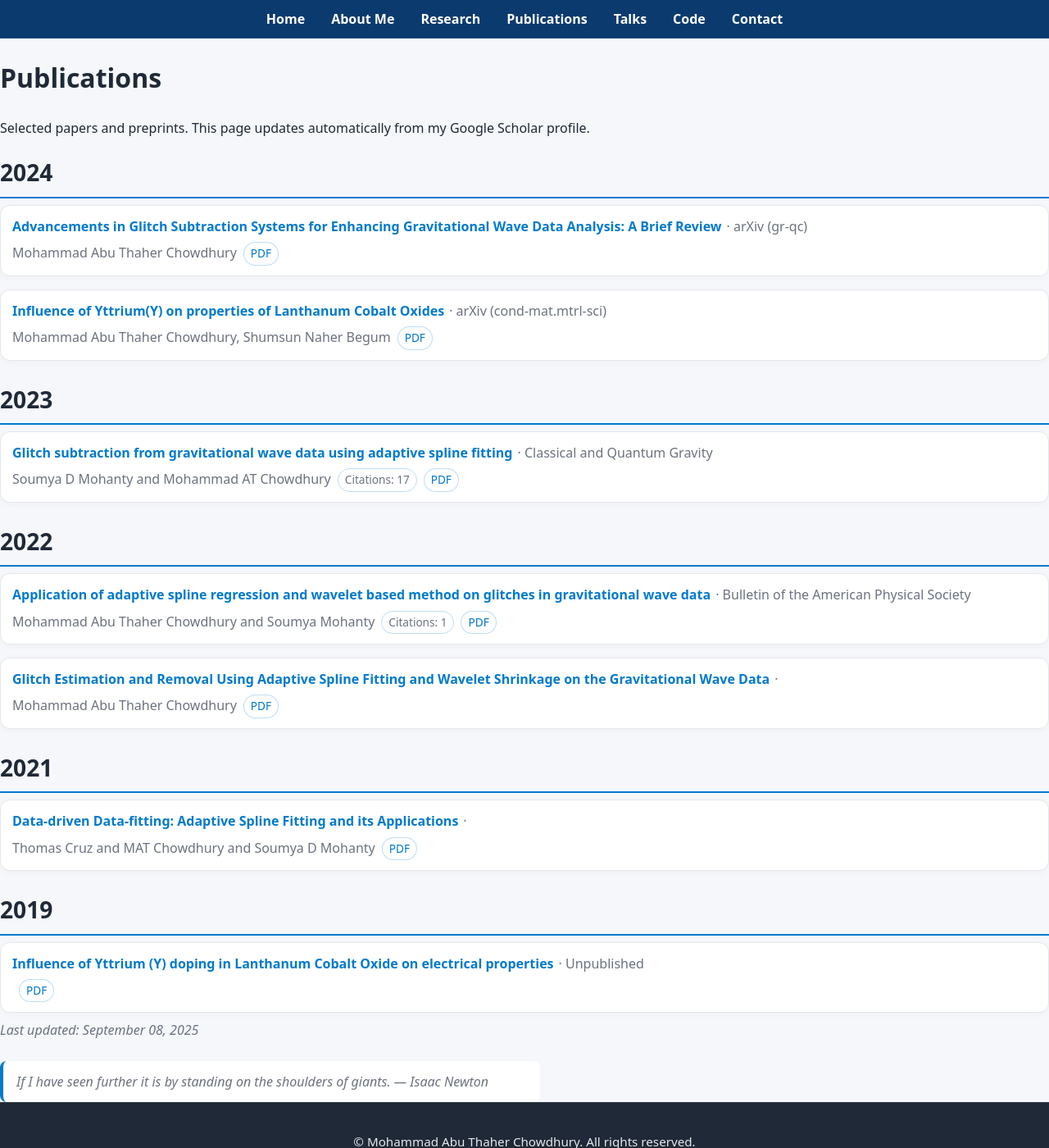
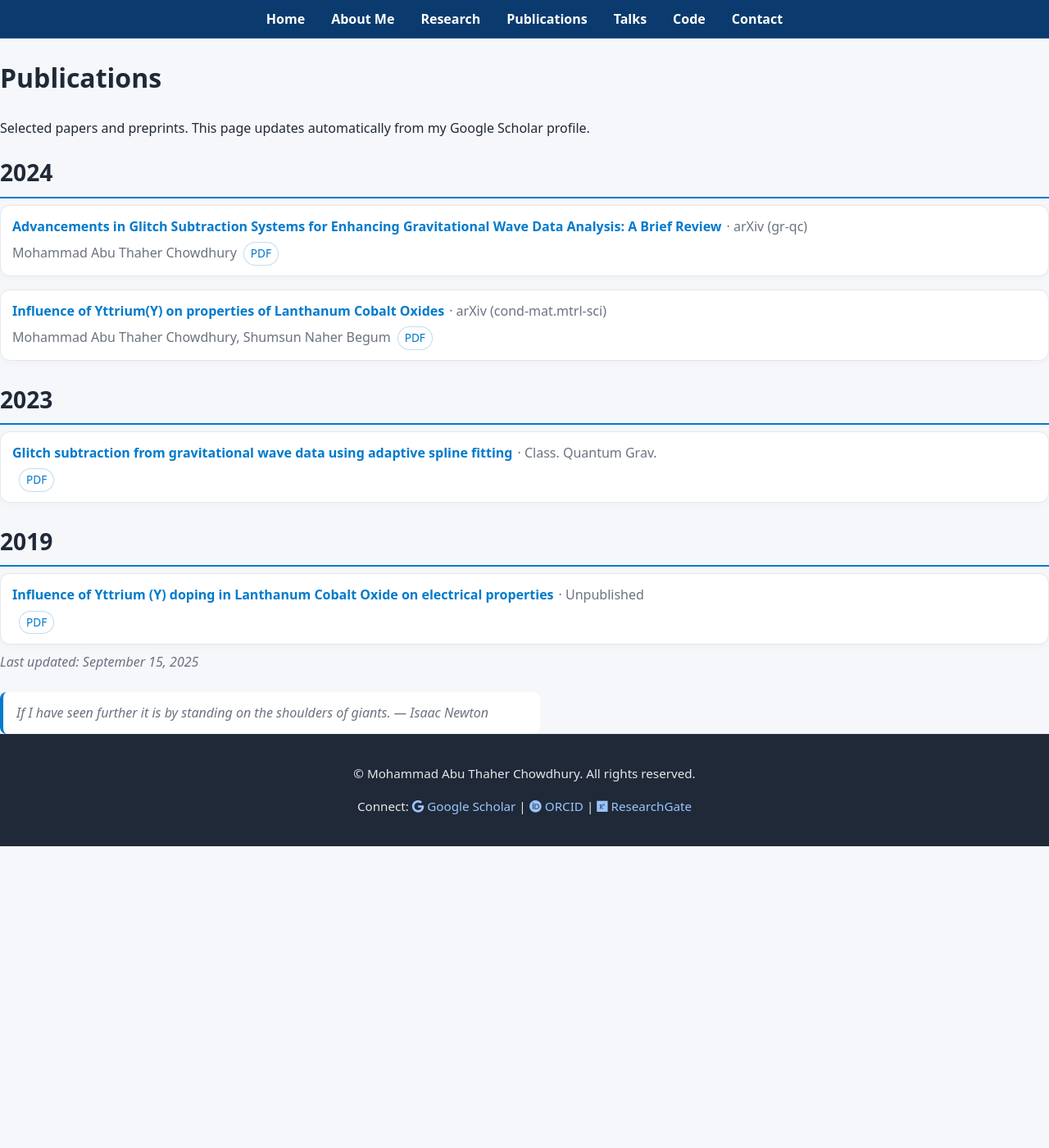
Before and after one commit to matc-thaher/website, a Jekyll site: the page built from publications.md, in a window 1280 px wide and 1400 px high. Shown: the whole window at 82% size. Built offline with Jekyll 4.4.1, drawn with Linux system fonts in a browser that asks for light colours.

Commit message:
chore: merged publications (Scholar + arXiv + ORCID + Crossref)

```diff
--- a/_data/scholar.json
+++ b/_data/scholar.json
@@ -1,5 +1,5 @@
 {
-  "updated": "2025-09-08T04:23:54.567794Z",
+  "updated": "2025-09-15T04:35:40.029746Z",
   "publications": [
     {
       "title": "Influence of Yttrium(Y) on properties of Lanthanum Cobalt Oxides",
@@ -11,8 +11,7 @@
       "doi": "",
       "citations": 0,
       "source": [
-        "arxiv",
-        "scholar"
+        "arxiv"
       ]
     },
     {
@@ -26,61 +25,21 @@
       "citations": 0,
       "source": [
         "arxiv",
-        "orcid",
-        "scholar"
+        "orcid"
       ]
     },
     {
       "title": "Glitch subtraction from gravitational wave data using adaptive spline fitting",
-      "authors": "Soumya D Mohanty and Mohammad AT Chowdhury",
+      "authors": "",
       "year": 2023,
-      "venue": "Classical and Quantum Gravity",
+      "venue": "Class. Quantum Grav.",
       "url": "https://doi.org/10.1088/1361-6382/acd0fe",
       "pdf_url": "",
       "doi": "10.1088/1361-6382/acd0fe",
-      "citations": 17,
-      "source": [
-        "orcid",
-        "scholar"
-      ]
-    },
-    {
-      "title": "Glitch Estimation and Removal Using Adaptive Spline Fitting and Wavelet Shrinkage on the Gravitational Wave Data",
-      "authors": "Mohammad Abu Thaher Chowdhury",
-      "year": 2022,
-      "venue": "",
-      "url": "https://search.proquest.com/openview/7f68a2c9fc2972f4eb08e0d1a8fcbd2e/1?pq-origsite=gscholar&cbl=18750&diss=y",
-      "pdf_url": "",
-      "doi": "",
       "citations": 0,
       "source": [
-        "scholar"
-      ]
-    },
-    {
-      "title": "Application of adaptive spline regression and wavelet based method on glitches in gravitational wave data",
-      "authors": "Mohammad Abu Thaher Chowdhury and Soumya Mohanty",
-      "year": 2022,
-      "venue": "Bulletin of the American Physical Society",
-      "url": "https://meetings.aps.org/Meeting/TSF22/Session/F05.5",
-      "pdf_url": "",
-      "doi": "",
-      "citations": 1,
-      "source": [
-        "scholar"
-      ]
-    },
-    {
-      "title": "Data-driven Data-fitting: Adaptive Spline Fitting and its Applications",
-      "authors": "Thomas Cruz and MAT Chowdhury and Soumya D Mohanty",
-      "year": 2021,
-      "venue": "",
-      "url": "https://repositories.lib.utexas.edu/items/fd04b32c-04dd-4d45-ad74-d6f5b4f2b174",
-      "pdf_url": "",
-      "doi": "",
-      "citations": 0,
-      "source": [
-        "scholar"
+        "crossref",
+        "orcid"
       ]
     },
     {
```
